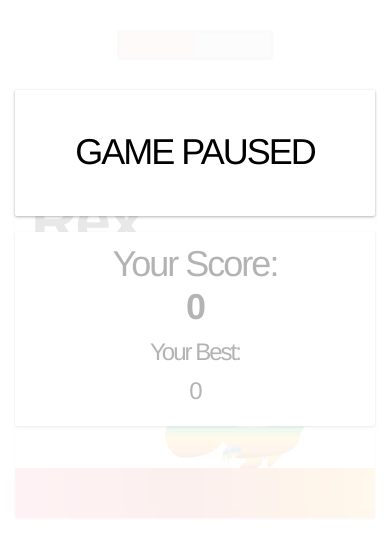
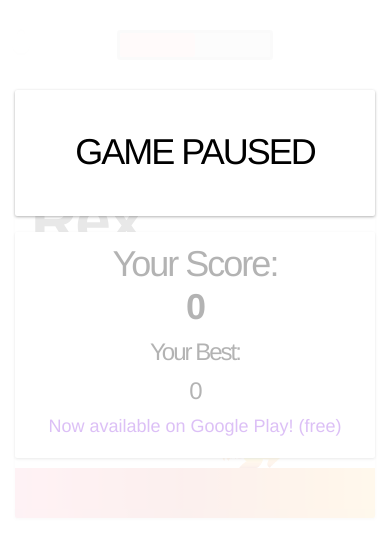
Before and after one commit to tongrhj/rainbowrex, a website: page www/index.html in a window 390 px wide. Drawn offline with Linux system fonts and the light colour scheme; some packages are replaced by stand-ins of ours; files that its build step writes are made by us from their sources.

Commit message:
Added link to Google Play store on web version

```diff
--- a/www/index.html
+++ b/www/index.html
@@ -347,6 +347,7 @@
       <div class="card" style="z-index:5;position:absolute;margin-left: 15px;margin-top: calc(90px + 142px);width: calc(100vw - 30px);text-align:center;padding:10px 5px;">
         <h1 id="loseModalScore">Your Score: <br/> <b>0</b></h1>
         <h3 id="loseModalHighscoreLabel">Your Best: </h3><h3 id="loseModalHighscore">0</h3>
+        <h4><a href="https://play.google.com/store/apps/details?id=com.sotonggames.rainbowrex&hl=en" style="text-decoration:none;color:blueviolet;letter-spacing:0;">Now available on Google Play! (free)</a></h4>
       </div>
     </ion-pane>
 
```
Also changed, not shown: package.json (+7 -7 lines), www/img/ionic.png (deleted).
